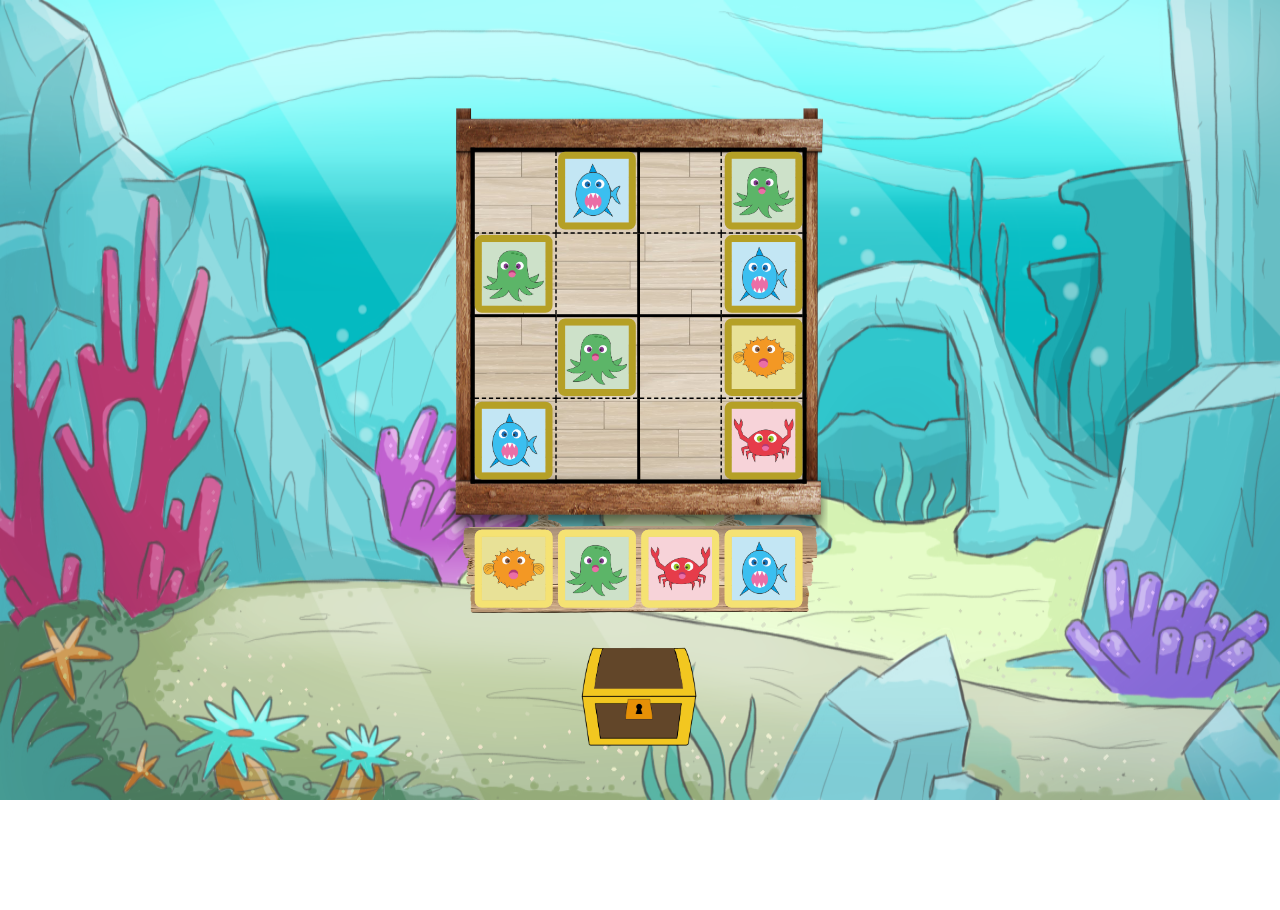
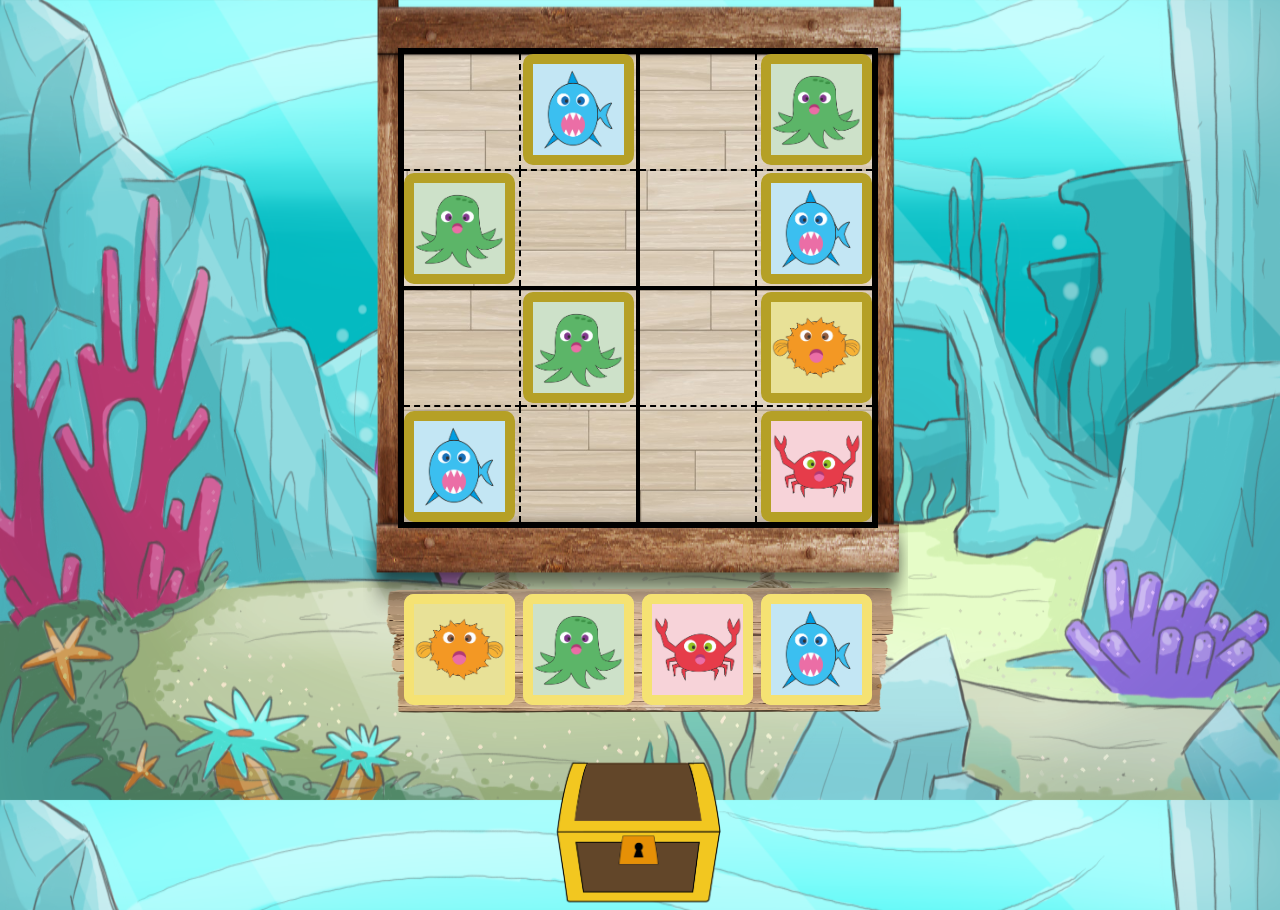
Before and after one commit to Lucduck/sudoku, a plain HTML site: page game.html in a window 1280 px wide. Before the commit the page ends 800 px from the top, so only its background shows below. Drawn offline with nearby package versions, Linux system fonts and the light colour scheme.

Commit message:
Update game.css

```diff
--- a/game.css
+++ b/game.css
@@ -219,7 +219,5 @@ h1, h2, h3, h4 {
 }
 
 @media only screen and (max-height: 900px) {
-  #content{
-    transform: scale(0.7)
-  }
+
 }
```
